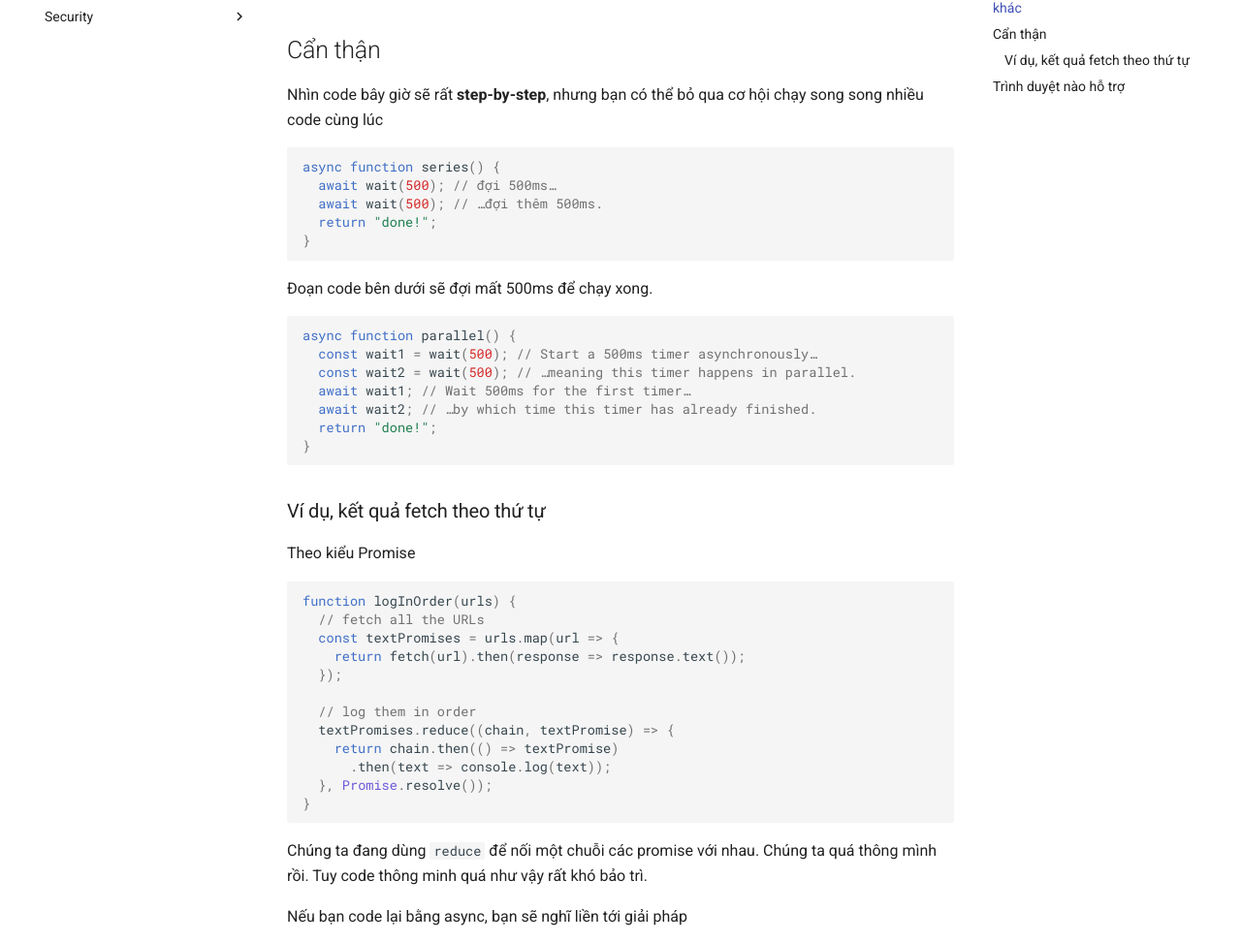
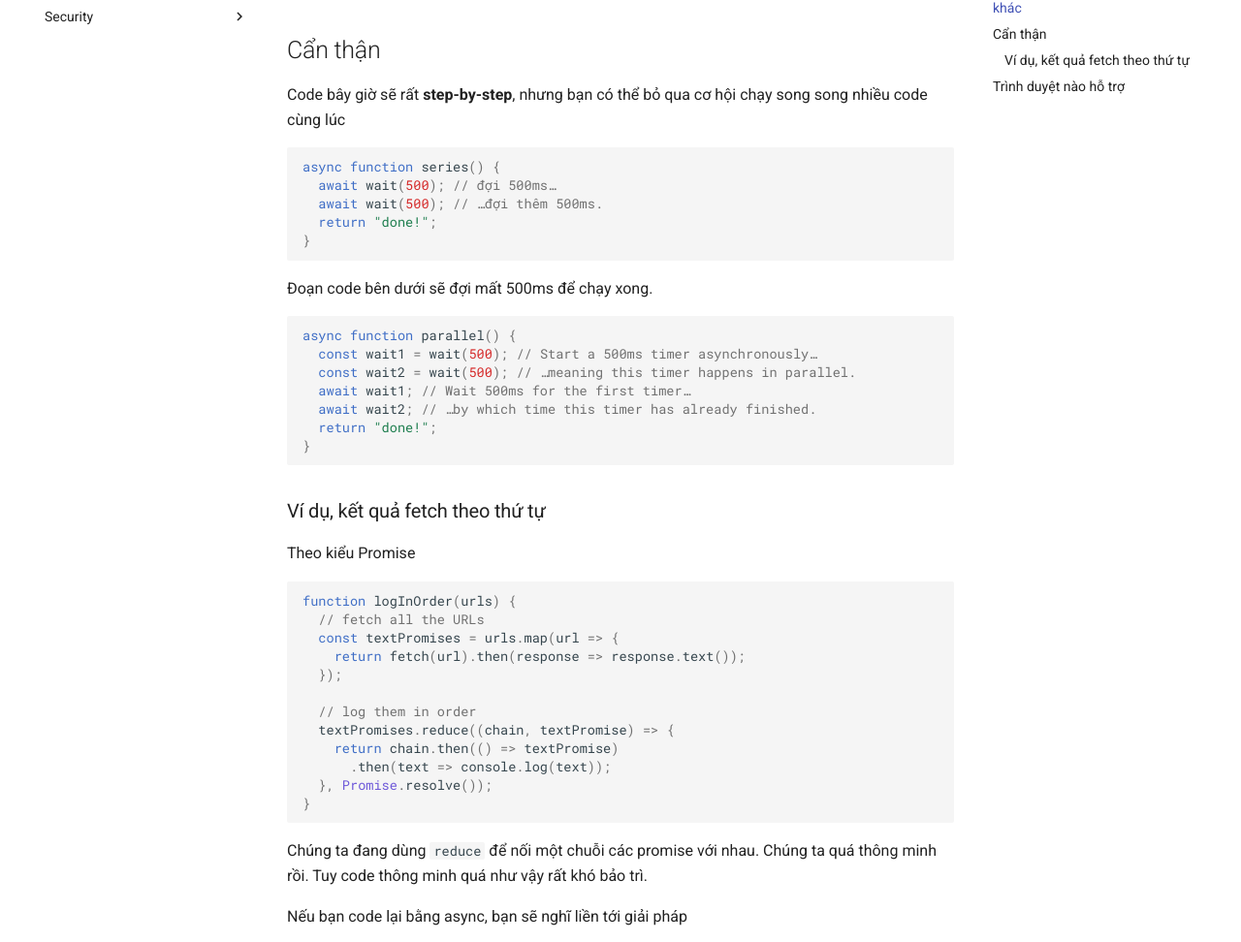
Before and after one commit to luubinhan/web-fundamentals, an MkDocs documentation site: the page built from docs/base/async.md, in a window 1280 px wide and 1400 px high, scrolled down 3264 px. Shown: the part 172-1144 px from the top of the window at 97% size. Built offline with MkDocs 1.6.1 and Material for MkDocs 9.7.7, drawn with Linux system fonts in a browser that asks for light colours; some of the changed text lies outside the part shown.

Commit message:
fix typo

````diff
--- a/docs/base/async.md
+++ b/docs/base/async.md
@@ -167,7 +167,7 @@
 
 ## Cẩn thận
 
-Nhìn code bây giờ sẽ rất **step-by-step**, nhưng bạn có thể bỏ qua cơ hội chạy song song nhiều code cùng lúc
+Code bây giờ sẽ rất **step-by-step**, nhưng bạn có thể bỏ qua cơ hội chạy song song nhiều code cùng lúc
 
 ```js
 async function series() {
@@ -209,7 +209,7 @@
 }
 ```
 
-Chúng ta đang dùng `reduce` để nối một chuỗi các promise với nhau. Chúng ta quá thông mình rồi. Tuy code thông minh quá như vậy rất khó bảo trì.
+Chúng ta đang dùng `reduce` để nối một chuỗi các promise với nhau. Chúng ta quá thông minh rồi. Tuy code thông minh quá như vậy rất khó bảo trì.
 
 Nếu bạn code lại bằng async, bạn sẽ nghĩ liền tới giải pháp
 
````
Also changed, not shown: other parts of docs/base/async.md (+1 -1 lines).
